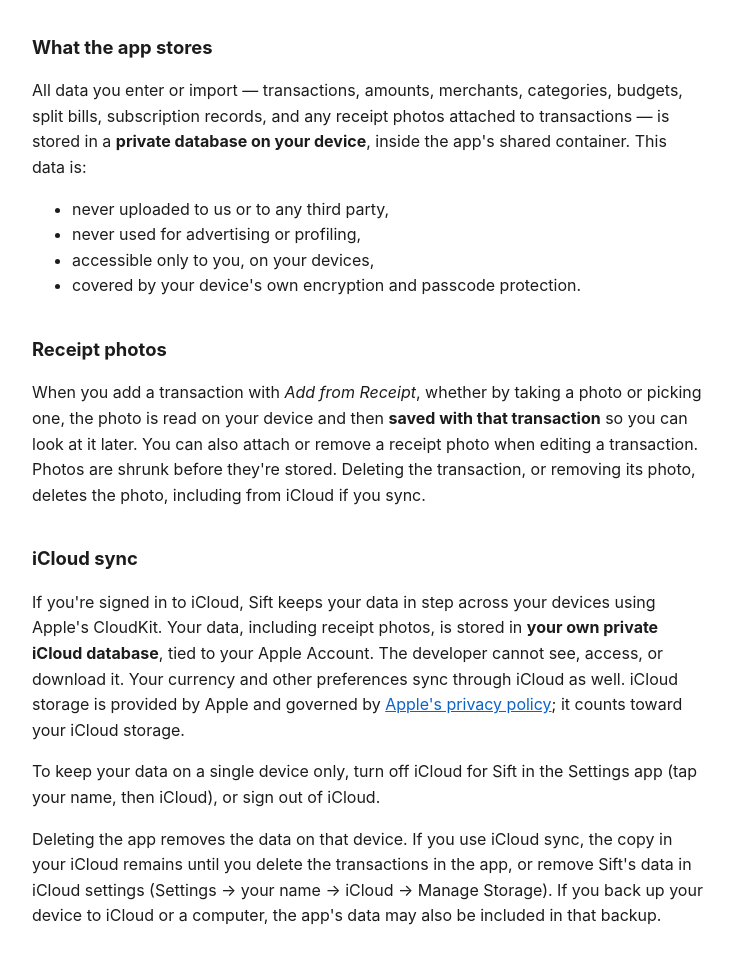
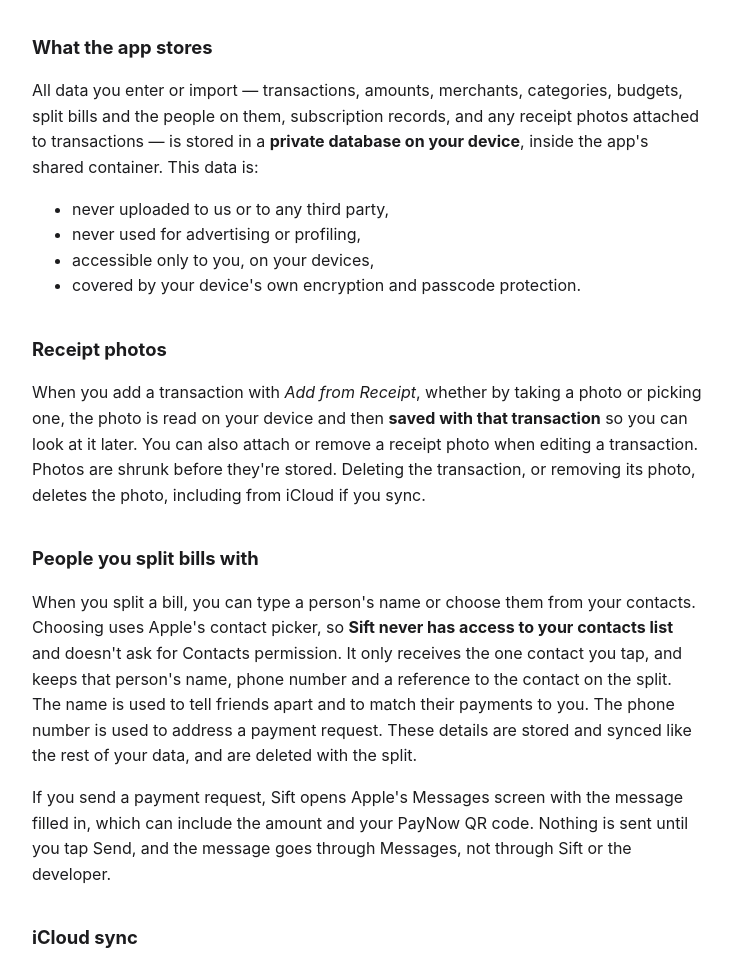
Before and after one commit to jonzyyyy/expense-tracker-site, a plain HTML site: page privacy.html in a window 1280 px wide. Shown: the part 469-1425 px from the top of the page, without its empty margins (272-1006 px from the left). Drawn offline with Linux system fonts and the light colour scheme.

Commit message:
Privacy policy: cover people picked from Contacts and payment requests

```diff
--- a/privacy.html
+++ b/privacy.html
@@ -29,7 +29,7 @@
 <body>
   <p><a href="index.html">&larr; Sift</a></p>
   <h1>Privacy Policy</h1>
-  <p class="updated">Last updated: 18 November 2026</p>
+  <p class="updated">Last updated: 20 November 2026</p>
 
   <p>Sift is a personal finance app that runs on your device and, if you use
      iCloud, syncs through your own iCloud account. This policy explains what the app does and does not do with your
@@ -45,8 +45,8 @@
 
   <h2>What the app stores</h2>
   <p>All data you enter or import — transactions, amounts, merchants, categories,
-     budgets, split bills, subscription records, and any receipt photos attached
-     to transactions — is stored in a <strong>private database on your
+     budgets, split bills and the people on them, subscription records, and any
+     receipt photos attached to transactions — is stored in a <strong>private database on your
      device</strong>, inside the app's shared container. This data is:</p>
   <ul>
     <li>never uploaded to us or to any third party,</li>
@@ -63,6 +63,21 @@
      Photos are shrunk before they're stored. Deleting the transaction, or
      removing its photo, deletes the photo, including from iCloud if you
      sync.</p>
+
+  <h2>People you split bills with</h2>
+  <p>When you split a bill, you can type a person's name or choose them from
+     your contacts. Choosing uses Apple's contact picker, so <strong>Sift never
+     has access to your contacts list</strong> and doesn't ask for Contacts
+     permission. It only receives the one contact you tap, and keeps that
+     person's name, phone number and a reference to the contact on the split.
+     The name is used to tell friends apart and to match their payments to you.
+     The phone number is used to address a payment request. These details are
+     stored and synced like the rest of your data, and are deleted with the
+     split.</p>
+  <p>If you send a payment request, Sift opens Apple's Messages screen with the
+     message filled in, which can include the amount and your PayNow QR code.
+     Nothing is sent until you tap Send, and the message goes through Messages,
+     not through Sift or the developer.</p>
 
   <h2>iCloud sync</h2>
   <p>If you're signed in to iCloud, Sift keeps your data in step across your
@@ -122,6 +137,7 @@
   <h2>What the app does not do</h2>
   <ul>
     <li>No user accounts, sign-in, or email collection.</li>
+    <li>No access to your contacts list; only a contact you pick is seen.</li>
     <li>No analytics, telemetry, crash-reporting SDKs, or usage tracking.</li>
     <li>No advertising or advertising identifiers.</li>
     <li>No third-party trackers or data brokers.</li>
```
